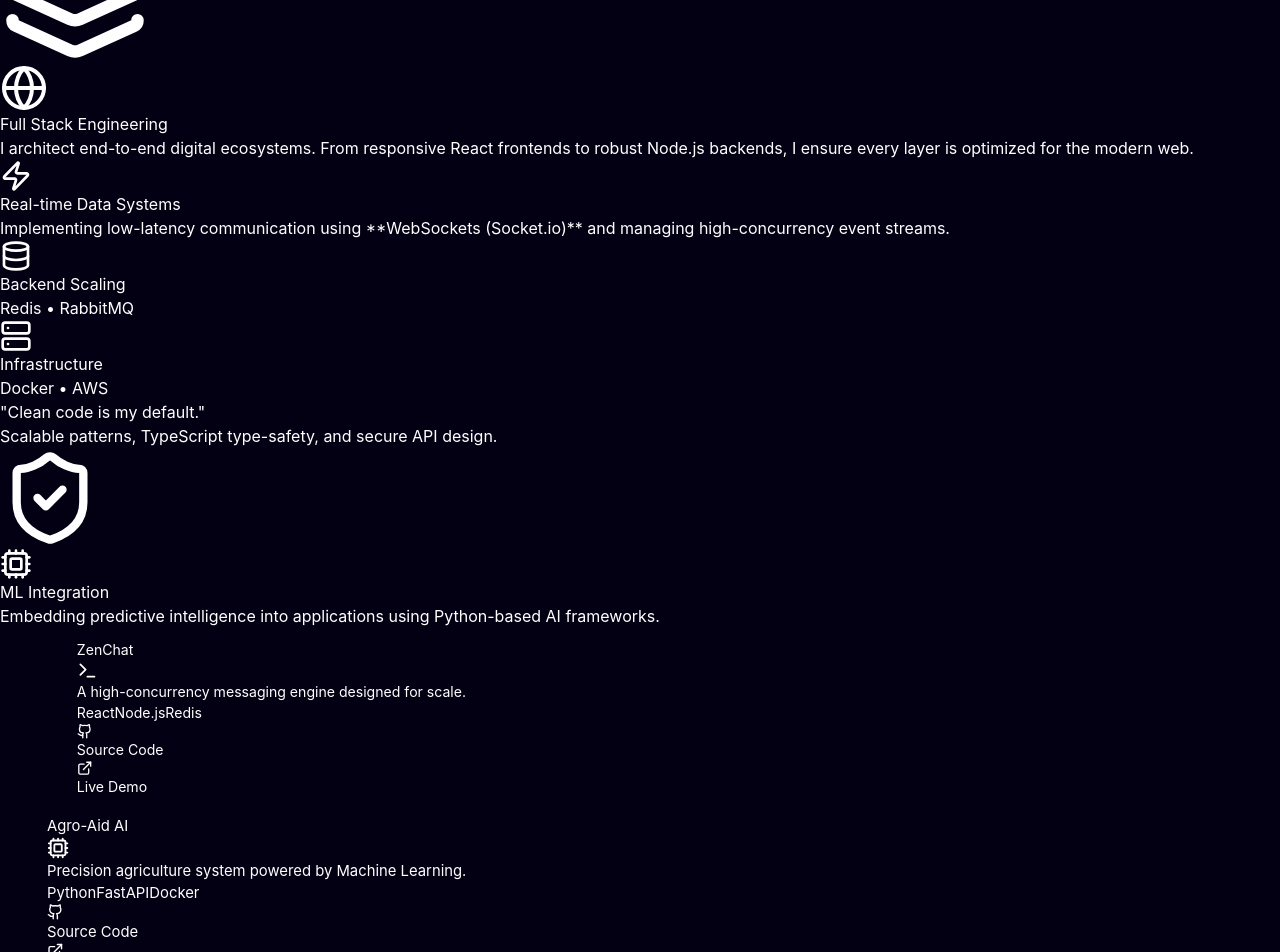
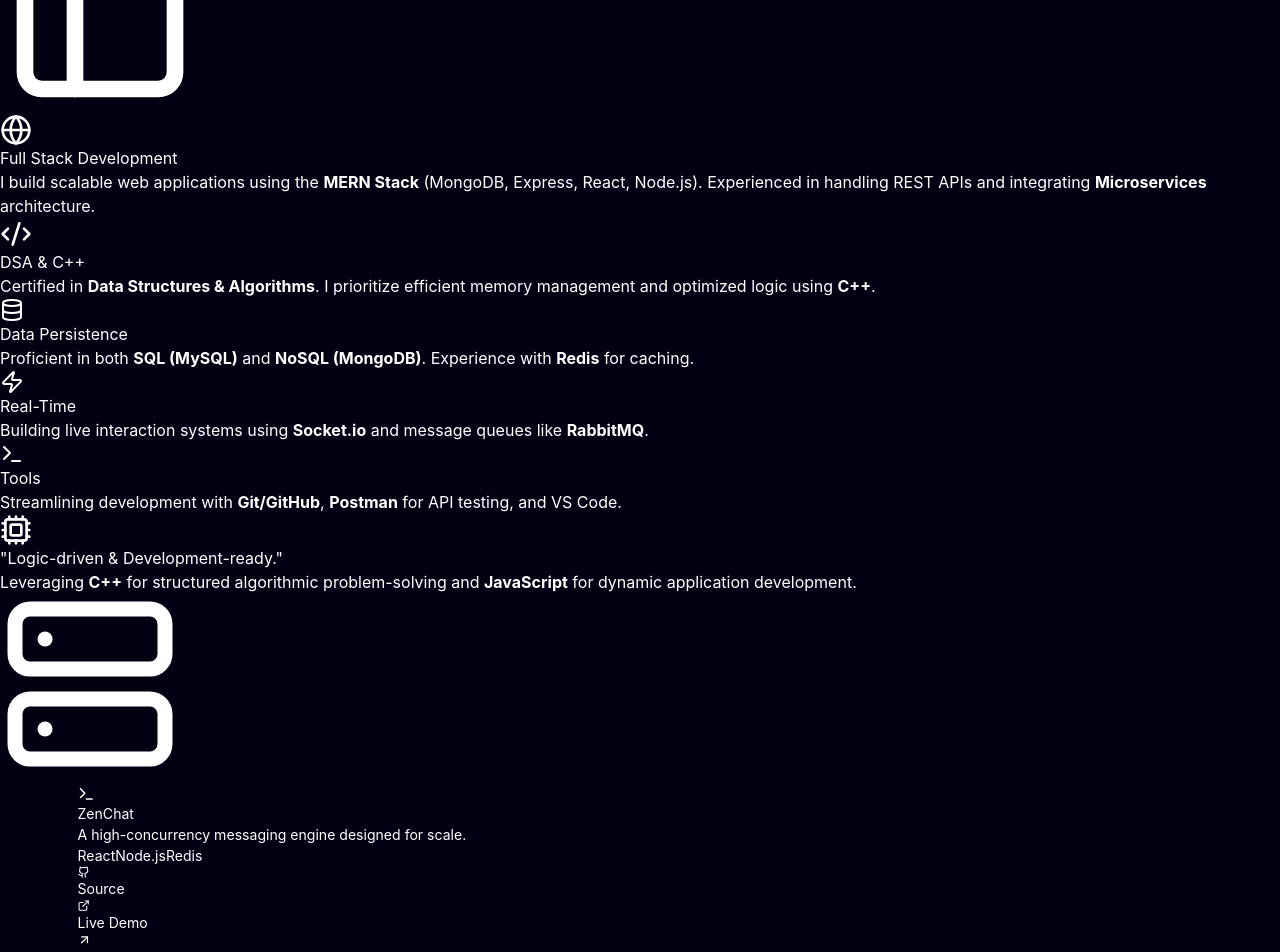
Before and after one commit to ompatil-711/Portfolio, a React (Vite) app in the folder om-portfolio/: page / in a window 1280 px wide. Shown: the part 2480-3432 px from the top of the page. Built offline with nearby package versions, Linux system fonts and the light colour scheme.

Commit message:
About section

```diff
--- a/om-portfolio/src/components/BentoGrid.jsx
+++ b/om-portfolio/src/components/BentoGrid.jsx
@@ -1,88 +1,165 @@
-import { Globe, Cpu, Terminal, Zap, Server, ShieldCheck, Database, Layers } from 'lucide-react';
+import { Globe, Code2, Zap, Terminal, Database, Layout, Server, Cpu } from 'lucide-react';
 import { motion } from 'framer-motion';
 
 const BentoGrid = () => {
+  // Animation Variants
+  const containerVariants = {
+    hidden: { opacity: 0 },
+    visible: {
+      opacity: 1,
+      transition: {
+        staggerChildren: 0.1, // Stagger effect for children
+        delayChildren: 0.2,
+      },
+    },
+  };
+
+  const itemVariants = {
+    hidden: { y: 20, opacity: 0 },
+    visible: {
+      y: 0,
+      opacity: 1,
+      transition: {
+        type: "spring",
+        stiffness: 100,
+        damping: 10,
+      },
+    },
+  };
+
   return (
-    <section id="about" className="py-32 px-6 max-w-7xl mx-auto scroll-mt-20">
-      <div className="mb-16 text-left">
+    <section id="about" className="py-24 px-6 max-w-7xl mx-auto scroll-mt-20">
+      {/* Section Header */}
+      <motion.div
+        initial={{ opacity: 0, y: 20 }}
+        whileInView={{ opacity: 1, y: 0 }}
+        viewport={{ once: true, amount: 0.5 }}
+        transition={{ duration: 0.6 }}
+        className="mb-12 text-left"
+      >
         <h2 className="text-xs font-bold text-green-500 uppercase tracking-[0.5em] mb-4">
-          Core Expertise
+          Technical Arsenal
         </h2>
         <h3 className="text-4xl md:text-5xl font-black text-white tracking-tighter italic">
-          BRIDGING COMPLEXITY <br /> WITH SCALABILITY.
+          BUILT FOR PERFORMANCE. <br /> GROUNDED IN LOGIC.
         </h3>
-      </div>
+      </motion.div>
 
-      <div className="grid grid-cols-1 md:grid-cols-4 gap-6 auto-rows-[200px]">
+      {/* 3-COLUMN LAYOUT */}
+      <motion.div
+        variants={containerVariants}
+        initial="hidden"
+        whileInView="visible"
+        viewport={{ once: true, amount: 0.1 }}
+        className="grid grid-cols-1 md:grid-cols-3 gap-6 auto-rows-auto"
+      >
 
-        {/* Full Stack Main Card */}
-        <div className="md:col-span-2 md:row-span-2 p-10 rounded-[2.5rem] bg-[#0a0a0a] border border-white/10 flex flex-col justify-end group hover:border-green-500/30 transition-all duration-500 relative overflow-hidden shadow-2xl">
-          <div className="absolute top-0 right-0 p-10 opacity-10 group-hover:opacity-20 transition-opacity">
-             <Layers size={150} className="text-green-500" />
+        {/* 1. FULL STACK (Dominant Card) */}
+        <motion.div
+          variants={itemVariants}
+          whileHover={{ scale: 1.02 }}
+          className="md:col-span-2 p-10 rounded-3xl bg-[#0a0a0a] border border-white/10 group hover:border-green-500/30 transition-colors duration-500 relative overflow-hidden flex flex-col justify-between min-h-[280px]"
+        >
+          <div className="absolute top-0 right-0 p-10 opacity-5 group-hover:opacity-10 transition-opacity duration-500">
+             <Layout size={200} className="text-green-500" />
           </div>
           <div className="z-10">
-            <Globe className="text-green-500 mb-6" size={48} />
-            <h3 className="text-3xl font-bold text-white mb-4 uppercase tracking-tighter">Full Stack Engineering</h3>
-            <p className="text-gray-400 text-lg leading-relaxed">
-              I architect end-to-end digital ecosystems. From responsive React frontends to robust Node.js backends, I ensure every layer is optimized for the modern web.
+            <div className="flex items-center gap-4 mb-6">
+              <div className="p-3 bg-green-500/20 rounded-xl">
+                <Globe className="text-green-500" size={32} />
+              </div>
+              <h3 className="text-2xl font-bold text-white uppercase tracking-tight">Full Stack Development</h3>
+            </div>
+            <p className="text-gray-400 text-lg leading-relaxed max-w-lg">
+              I build scalable web applications using the <strong>MERN Stack</strong> (MongoDB, Express, React, Node.js). Experienced in handling REST APIs and integrating <strong>Microservices</strong> architecture.
             </p>
           </div>
-        </div>
+        </motion.div>
 
-        {/* Real-time Infrastructure - Dedicated Card */}
-        <div className="md:col-span-2 p-8 rounded-[2.5rem] bg-[#0a0a0a] border border-white/10 hover:border-purple-500/30 transition-all flex items-center gap-8 group">
-          <div className="p-5 rounded-2xl bg-purple-500/10 border border-purple-500/20 group-hover:scale-110 transition-transform">
-            <Zap className="text-purple-500" size={32} />
+        {/* 2. DSA & LOGIC (Strongest Suit) */}
+        <motion.div
+          variants={itemVariants}
+          whileHover={{ scale: 1.02 }}
+          className="md:col-span-1 p-8 rounded-3xl bg-[#0a0a0a] border border-white/10 hover:border-blue-500/30 transition-colors duration-500 flex flex-col justify-between min-h-[280px] group"
+        >
+          <div className="p-4 w-fit rounded-xl bg-blue-500/10 border border-blue-500/20 group-hover:scale-110 transition-transform duration-500">
+            <Code2 className="text-blue-500" size={32} />
           </div>
           <div>
-            <h3 className="text-xl font-bold text-white mb-2 uppercase tracking-tight">Real-time Data Systems</h3>
-            <p className="text-gray-400 text-sm">
-              Implementing low-latency communication using **WebSockets (Socket.io)** and managing high-concurrency event streams.
+            <h3 className="text-xl font-bold text-white mb-3 uppercase tracking-tight">DSA & C++</h3>
+            <p className="text-gray-400 text-sm leading-relaxed">
+              Certified in <strong>Data Structures & Algorithms</strong>. I prioritize efficient memory management and optimized logic using <strong>C++</strong>.
             </p>
           </div>
-        </div>
+        </motion.div>
 
-        {/* Distributed Messaging / Redis */}
-        <div className="md:col-span-1 p-8 rounded-[2.5rem] bg-[#0a0a0a] border border-white/10 hover:border-blue-500/30 transition-all flex flex-col justify-between group">
-          <Database className="text-blue-500 group-hover:rotate-12 transition-transform" size={32} />
-          <div>
-            <h3 className="text-lg font-bold text-white mb-1 tracking-tight">Backend Scaling</h3>
-            <p className="text-gray-500 text-xs font-mono uppercase tracking-widest">Redis • RabbitMQ</p>
+        {/* 3. DATABASE (SQL + Mongo) */}
+        <motion.div
+          variants={itemVariants}
+          whileHover={{ scale: 1.02 }}
+          className="p-6 rounded-3xl bg-[#0a0a0a] border border-white/10 hover:border-cyan-500/30 transition-colors duration-500 group"
+        >
+          <div className="flex items-center gap-4 mb-4">
+            <Database className="text-cyan-500 group-hover:rotate-12 transition-transform duration-500" size={24} />
+            <h3 className="text-lg font-bold text-white uppercase tracking-tight">Data Persistence</h3>
           </div>
-        </div>
+          <p className="text-gray-400 text-sm">
+             Proficient in both <strong>SQL (MySQL)</strong> and <strong>NoSQL (MongoDB)</strong>. Experience with <strong>Redis</strong> for caching.
+          </p>
+        </motion.div>
 
-        {/* Performance Optimization */}
-        <div className="md:col-span-1 p-8 rounded-[2.5rem] bg-[#0a0a0a] border border-white/10 hover:border-pink-500/30 transition-all flex flex-col justify-between group">
-          <Server className="text-pink-500 group-hover:-translate-y-1 transition-transform" size={32} />
-          <div>
-            <h3 className="text-lg font-bold text-white mb-1 tracking-tight">Infrastructure</h3>
-            <p className="text-gray-500 text-xs font-mono uppercase tracking-widest">Docker • AWS</p>
+        {/* 4. REAL-TIME & BACKEND */}
+        <motion.div
+          variants={itemVariants}
+          whileHover={{ scale: 1.02 }}
+          className="p-6 rounded-3xl bg-[#0a0a0a] border border-white/10 hover:border-yellow-500/30 transition-colors duration-500 group"
+        >
+           <div className="flex items-center gap-4 mb-4">
+            <Zap className="text-yellow-500 group-hover:scale-110 transition-transform duration-500" size={24} />
+            <h3 className="text-lg font-bold text-white uppercase tracking-tight">Real-Time</h3>
           </div>
-        </div>
+          <p className="text-gray-400 text-sm">
+            Building live interaction systems using <strong>Socket.io</strong> and message queues like <strong>RabbitMQ</strong>.
+          </p>
+        </motion.div>
 
-        {/* Security & Clean Code */}
-        <div className="md:col-span-2 p-8 rounded-[2.5rem] bg-gradient-to-br from-[#0a0a0a] to-[#050505] border border-white/5 hover:border-green-400/20 transition-all flex items-center justify-between overflow-hidden relative">
-          <div className="z-10">
-            <h3 className="text-2xl font-bold text-white mb-2 tracking-tighter italic">"Clean code is my default."</h3>
-            <p className="text-gray-500 text-sm italic">Scalable patterns, TypeScript type-safety, and secure API design.</p>
+        {/* 5. ESSENTIAL TOOLS */}
+        <motion.div
+          variants={itemVariants}
+          whileHover={{ scale: 1.02 }}
+          className="p-6 rounded-3xl bg-[#0a0a0a] border border-white/10 hover:border-purple-500/30 transition-colors duration-500 group"
+        >
+           <div className="flex items-center gap-4 mb-4">
+            <Terminal className="text-purple-500 group-hover:-translate-y-1 transition-transform duration-500" size={24} />
+            <h3 className="text-lg font-bold text-white uppercase tracking-tight">Tools</h3>
           </div>
-          <ShieldCheck size={100} className="text-white/5 absolute -right-4 -bottom-4 rotate-12" />
-        </div>
+          <p className="text-gray-400 text-sm">
+            Streamlining development with <strong>Git/GitHub</strong>, <strong>Postman</strong> for API testing, and VS Code.
+          </p>
+        </motion.div>
 
-        {/* Machine Learning Integration */}
-        <div className="md:col-span-2 p-8 rounded-[2.5rem] bg-[#0a0a0a] border border-white/10 hover:border-cyan-500/30 transition-all flex items-center gap-6 group">
-          <div className="p-4 rounded-2xl bg-cyan-500/10 border border-cyan-500/20">
-            <Cpu className="text-cyan-500" size={32} />
+        {/* 6. LOGIC & DEV BANNER */}
+        <motion.div
+          variants={itemVariants}
+          whileHover={{ scale: 1.02 }}
+          className="md:col-span-3 p-8 rounded-3xl bg-gradient-to-r from-[#0a0a0a] to-[#050505] border border-white/5 hover:border-white/10 transition-colors duration-500 flex items-center justify-between relative overflow-hidden group"
+        >
+          <div className="relative z-10 flex flex-col md:flex-row md:items-center gap-6">
+             <div className="p-4 bg-white/5 rounded-full border border-white/10">
+                <Cpu className="text-white" size={32} />
+             </div>
+             <div>
+                <h3 className="text-xl font-bold text-white italic tracking-tight">"Logic-driven & Development-ready."</h3>
+                <p className="text-gray-500 text-sm mt-1">
+                   Leveraging <strong>C++</strong> for structured algorithmic problem-solving and <strong>JavaScript</strong> for dynamic application development.
+                </p>
+             </div>
           </div>
-          <div>
-            <h3 className="text-xl font-bold text-white mb-1 uppercase tracking-tight">ML Integration</h3>
-            <p className="text-gray-400 text-sm">
-              Embedding predictive intelligence into applications using Python-based AI frameworks.
-            </p>
-          </div>
-        </div>
+          {/* Decorative Background Icon */}
+          <Server size={180} className="text-white/[0.02] absolute -right-10 -bottom-10 rotate-12 group-hover:rotate-0 transition-transform duration-700" />
+        </motion.div>
 
-      </div>
+      </motion.div>
     </section>
   )
 }
--- a/om-portfolio/src/components/ProjectCard.jsx
+++ b/om-portfolio/src/components/ProjectCard.jsx
@@ -1,32 +1,129 @@
 import { useRef } from 'react';
 import { motion, useTransform, useScroll } from 'framer-motion';
-import { Github, ExternalLink } from 'lucide-react';
+import { Github, ExternalLink, ArrowUpRight } from 'lucide-react';
 
-const Card = ({ i, title, description, tags, icon: Icon, color, progress, range, targetScale }) => {
+const Card = ({ i, title, description, tags, icon: Icon, color, progress, range, targetScale, image, repoLink, demoLink }) => {
   const container = useRef(null);
-  const { scrollYProgress } = useScroll({ target: container, offset: ['start end', 'start start'] });
+  const { scrollYProgress } = useScroll({
+    target: container,
+    offset: ['start end', 'start start']
+  });
+
   const scale = useTransform(progress, range, [1, targetScale]);
 
   return (
     <div ref={container} className="h-screen flex items-center justify-center sticky top-0 px-4">
-      <motion.div style={{ scale, top: `calc(-5vh + ${i * 25}px)` }} className="flex flex-col relative h-[500px] w-full max-w-[1000px] rounded-[2.5rem] border border-white/10 bg-[#0a0a0a] shadow-2xl overflow-hidden group">
-        <div className={`absolute top-0 left-0 w-full h-1 ${color}`} />
-        <div className="p-12 flex flex-col h-full relative z-10">
-          <div className="flex justify-between items-start mb-8">
-            <h2 className="text-4xl font-bold text-white group-hover:text-green-400 transition-colors tracking-tighter uppercase leading-none">{title}</h2>
-            <div className={`p-3 rounded-xl bg-white/5 border border-white/10`}><Icon size={24} className="text-white" /></div>
-          </div>
-          <div className="flex-1">
-            <p className="text-xl text-gray-400 max-w-2xl leading-relaxed mb-8">{description}</p>
-            <div className="flex gap-2 flex-wrap">
-               {tags.map(tag => (<span key={tag} className="px-4 py-1.5 rounded-full border border-white/10 text-[10px] font-mono font-bold text-gray-300 bg-white/5 uppercase tracking-widest">{tag}</span>))}
+      <motion.div
+        style={{ scale, top: `calc(-5vh + ${i * 25}px)` }}
+        className="relative h-[550px] w-full max-w-[1000px] rounded-[2rem] border border-white/10 bg-[#0a0a0a] shadow-[0_0_50px_rgba(0,0,0,0.3)] overflow-hidden group flex flex-col md:flex-row"
+      >
+
+        {/* --- DYNAMIC GLOW EFFECT --- */}
+        <div
+          className="absolute -top-[20%] -right-[20%] w-[500px] h-[500px] rounded-full blur-[100px] opacity-0 group-hover:opacity-20 transition-opacity duration-700 pointer-events-none"
+          style={{ backgroundColor: color }}
+        />
+
+        {/* --- LEFT PANEL: CONTENT --- */}
+        <div className="w-full md:w-1/2 p-8 md:p-10 flex flex-col h-full relative z-10">
+
+          {/* Header */}
+          <div className="flex justify-between items-start mb-6">
+            <div className="flex items-center gap-3">
+              <div
+                className="p-2.5 rounded-xl border border-white/10"
+                style={{ backgroundColor: `${color}15`, borderColor: `${color}30` }} // Dynamic background opacity
+              >
+                <Icon size={20} style={{ color: color }} />
+              </div>
+              <h2 className="text-3xl font-black text-white uppercase tracking-tighter leading-none">{title}</h2>
             </div>
           </div>
-          <div className="mt-auto pt-8 border-t border-white/10 flex items-center gap-8">
-            <a href="#" className="flex items-center gap-2 font-bold text-[10px] uppercase tracking-widest text-gray-400 hover:text-white transition-colors"><Github size={18} /> Source Code</a>
-            <a href="#" className="flex items-center gap-2 font-bold text-[10px] uppercase tracking-widest text-gray-400 hover:text-white transition-colors"><ExternalLink size={18} /> Live Demo</a>
+
+          {/* Description */}
+          <div className="flex-1">
+            <p className="text-lg text-gray-400 leading-relaxed mb-8 font-light">
+              {description}
+            </p>
+
+            {/* Tech Stack Tags */}
+            <div className="flex flex-wrap gap-2 mb-8">
+               {tags.map(tag => (
+                 <span
+                   key={tag}
+                   className="px-3 py-1 rounded-lg border border-white/10 text-[10px] font-mono font-bold text-gray-400 uppercase tracking-widest hover:text-white hover:border-white/30 transition-colors"
+                 >
+                   {tag}
+                 </span>
+               ))}
+            </div>
+          </div>
+
+          {/* Action Buttons */}
+          <div className="mt-auto pt-6 border-t border-white/5 flex items-center gap-4">
+            <a
+              href={repoLink || "#"}
+              target="_blank"
+              rel="noreferrer"
+              className="flex items-center gap-2 px-4 py-2 rounded-lg bg-white/5 border border-white/10 text-xs font-bold uppercase tracking-widest text-white hover:bg-white/10 transition-all group/btn"
+            >
+              <Github size={14} className="text-gray-400 group-hover/btn:text-white transition-colors" />
+              Source
+            </a>
+
+            <a
+              href={demoLink || "#"}
+              target="_blank"
+              rel="noreferrer"
+              className="flex items-center gap-2 px-4 py-2 rounded-lg bg-white text-black border border-white text-xs font-bold uppercase tracking-widest hover:bg-gray-200 transition-all"
+            >
+              <ExternalLink size={14} />
+              Live Demo
+            </a>
           </div>
         </div>
+
+        {/* --- RIGHT PANEL: VISUAL / IMAGE --- */}
+        <div className="w-full md:w-1/2 h-full relative overflow-hidden bg-black/20 border-l border-white/5 group-hover:border-white/10 transition-colors">
+
+            {/* Placeholder / Image Logic */}
+            <div className="absolute inset-0 flex items-center justify-center">
+              {image ? (
+                <img
+                   src={image}
+                   alt={title}
+                   className="w-full h-full object-cover transition-transform duration-700 group-hover:scale-105"
+                />
+              ) : (
+                /* Fallback "System UI" Pattern if no image is provided */
+                <div className="w-full h-full relative bg-[radial-gradient(#ffffff05_1px,transparent_1px)] [background-size:16px_16px]">
+                   <div className="absolute inset-0 flex items-center justify-center">
+                      <div className="w-64 h-40 rounded-xl border border-white/10 bg-white/5 backdrop-blur-sm flex flex-col p-4 shadow-2xl transform rotate-3 transition-transform duration-500 group-hover:rotate-0 group-hover:scale-105">
+                         {/* Mock UI Header */}
+                         <div className="flex gap-2 mb-3">
+                           <div className="w-2 h-2 rounded-full bg-red-500/50" />
+                           <div className="w-2 h-2 rounded-full bg-yellow-500/50" />
+                           <div className="w-2 h-2 rounded-full bg-green-500/50" />
+                         </div>
+                         {/* Mock UI Lines */}
+                         <div className="space-y-2">
+                           <div className="h-2 w-3/4 bg-white/10 rounded-full" />
+                           <div className="h-2 w-1/2 bg-white/10 rounded-full" />
+                           <div className="h-2 w-full bg-white/10 rounded-full" />
+                         </div>
+                         <div className="mt-auto flex justify-end">
+                            <ArrowUpRight size={16} className="text-white/20" />
+                         </div>
+                      </div>
+                   </div>
+                </div>
+              )}
+            </div>
+
+            {/* Overlay Gradient for depth */}
+            <div className="absolute inset-0 bg-gradient-to-t from-[#0a0a0a] via-transparent to-transparent opacity-60" />
+        </div>
+
       </motion.div>
     </div>
   )
```
